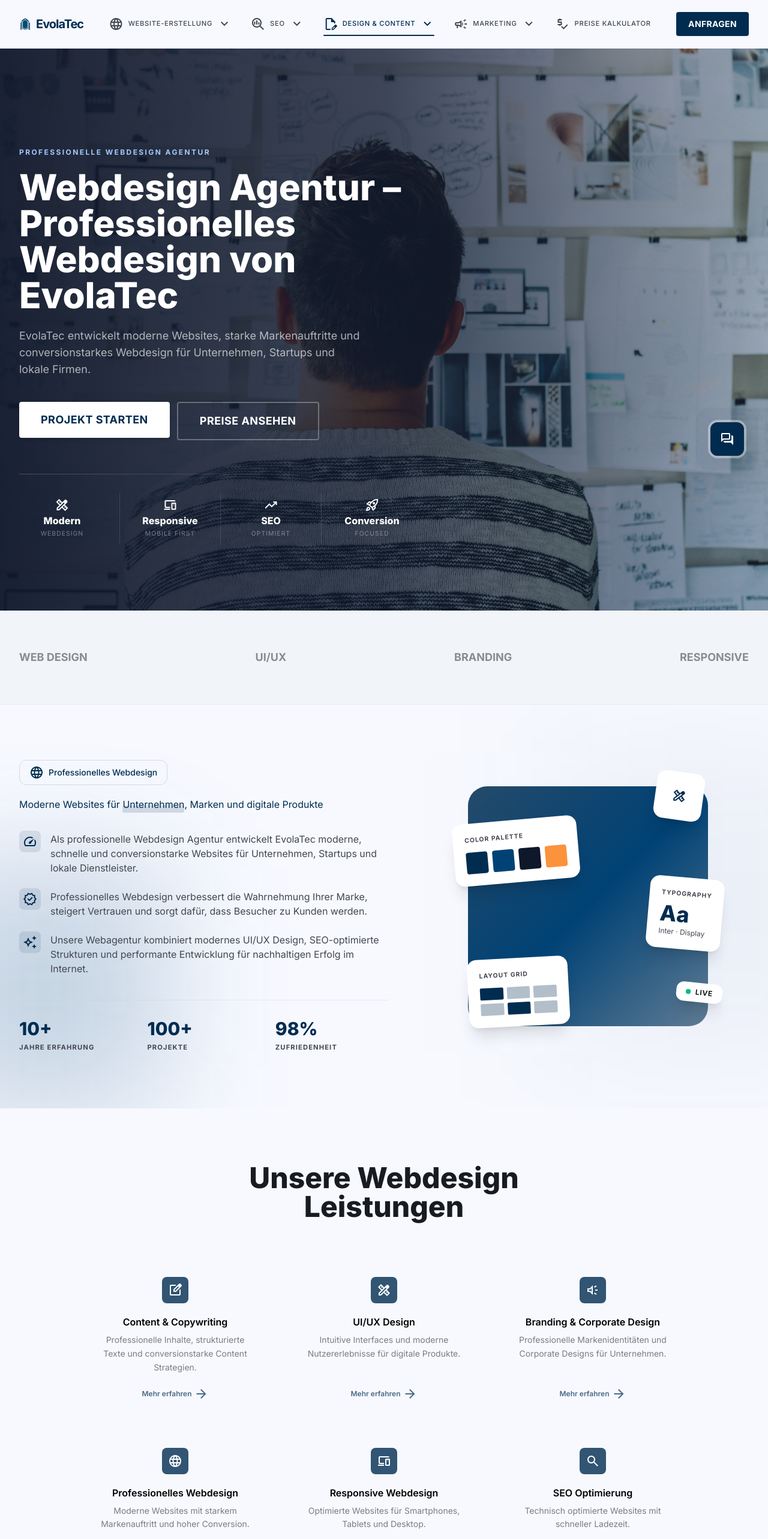
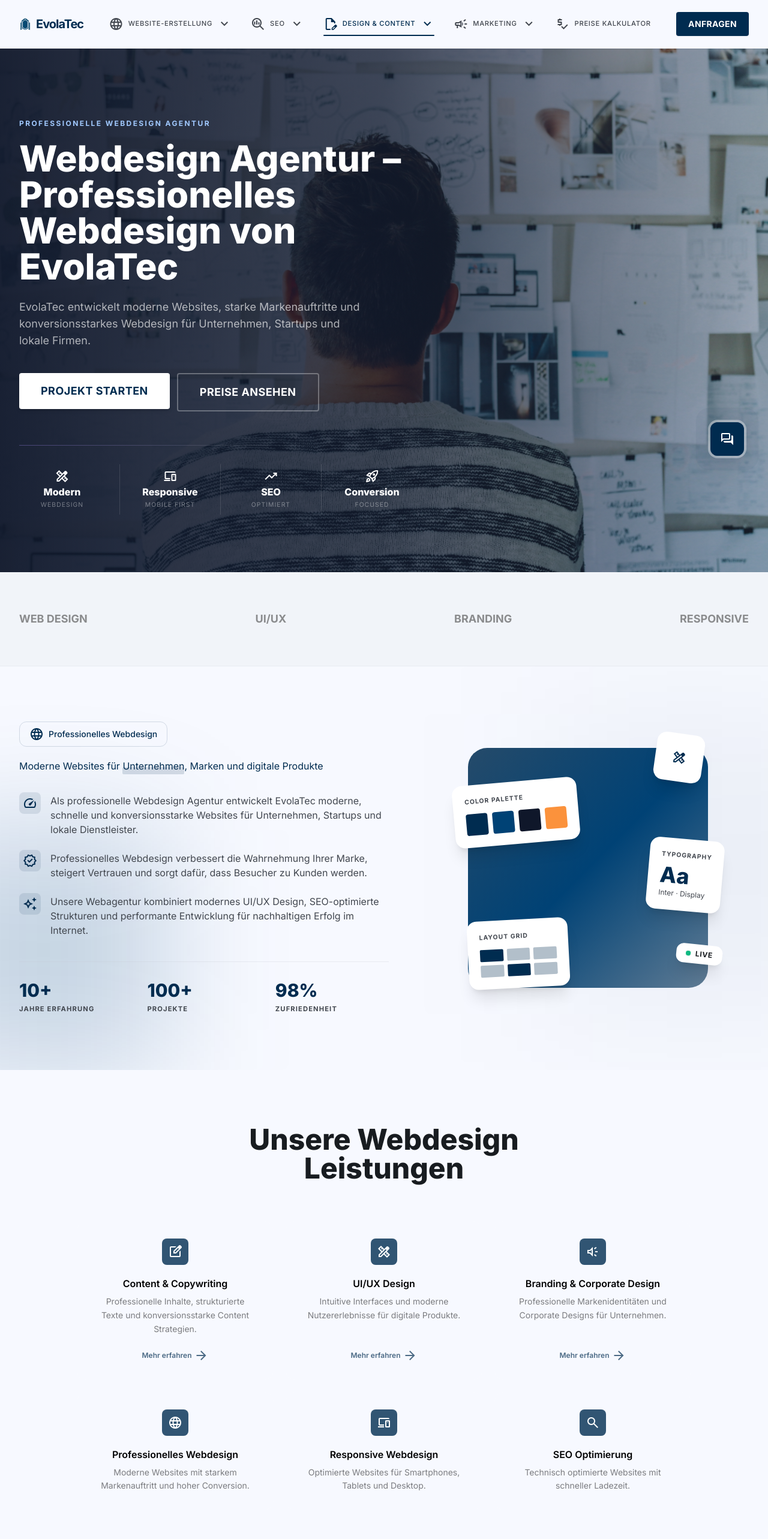
Before and after one commit to AndriiKozlovskyi/evolatec.de, a Nuxt app: page /webdesign in a window 1280 px wide. Shown: the top 2566 px of the page at 60% size. Built offline with nearby package versions, Linux system fonts and the light colour scheme.

Commit message:
texts changed

```diff
--- a/components/sections/HeroSection.vue
+++ b/components/sections/HeroSection.vue
@@ -1,5 +1,5 @@
 <template>
-  <section class="relative min-h-[calc(100svh-5rem)] md:min-h-screen flex items-center overflow-hidden">
+  <section class="relative min-h-[calc(100svh-5rem)] md:min-h-[min(85vh,820px)] flex items-center overflow-hidden">
     <!-- Background image — full opacity, cinematic crop -->
     <img
       :src="backgroundImage"
@@ -14,7 +14,7 @@
     <div class="absolute inset-0 bg-gradient-to-r from-slate-900/95 via-slate-900/75 to-slate-900/20"></div>
 
     <!-- Content -->
-    <div class="relative z-10 w-full max-w-container-max mx-auto px-gutter pt-10 pb-12 md:pt-40 md:pb-28">
+    <div class="relative z-10 w-full max-w-container-max mx-auto px-gutter pt-10 pb-12 md:pt-28 md:pb-24">
       <div class="max-w-2xl">
 
         <!-- Badge -->
--- a/pages/firmenwebsite-erstellen-lassen.vue
+++ b/pages/firmenwebsite-erstellen-lassen.vue
@@ -243,7 +243,7 @@
   },
   {
     title: 'Landingpage Entwicklung',
-    description: 'Conversionstarke Landingpages für Werbekampagnen, Leadgenerierung und digitale Produkte.',
+    description: 'Konversionsstarke Landingpages für Werbekampagnen, Leadgenerierung und digitale Produkte.',
     icon: 'flag',
     iconBg: 'bg-emerald-100',
     iconColor: 'text-emerald-600',
@@ -302,7 +302,7 @@
     icon: 'engineering',
     title: 'Website entwickeln lassen vom Profi',
     paragraphs: [
-      'Wer eine professionelle Website entwickeln lassen möchte, benötigt mehr als nur schönes Design — moderne Webseiten müssen technisch performant, mobil optimiert und conversionstark sein.',
+      'Wer eine professionelle Website entwickeln lassen möchte, benötigt mehr als nur schönes Design — moderne Webseiten müssen technisch performant, mobil optimiert und konversionsstark sein.',
       'Unsere Agentur entwickelt Webseiten für Unternehmen, Startups, Dienstleister und lokale Firmen, die online professionell auftreten möchten.',
       'Egal ob Landingpage, Unternehmenswebsite, Online Shop oder individuelle Plattform — EvolaTec entwickelt maßgeschneiderte Lösungen für moderne Anforderungen.',
       'Als professionelle Website Agentur unterstützen wir Unternehmen bei Webdesign, Entwicklung, SEO, Performance Optimierung und digitalem Wachstum.',
--- a/pages/firmenwebsite.vue
+++ b/pages/firmenwebsite.vue
@@ -323,7 +323,7 @@
     to: '/landing-development',
     icon: 'flag',
     title: 'Landingpage Entwicklung',
-    description: 'Conversionstarke Landingpages für Werbung, Kampagnen und Leadgenerierung.',
+    description: 'Konversionsstarke Landingpages für Werbung, Kampagnen und Leadgenerierung.',
   },
   {
     to: '/e-commerce-development',
--- a/pages/index.vue
+++ b/pages/index.vue
@@ -5,7 +5,7 @@
       background-image="/main/hero.webp"
       badge="Webdesign & Webentwicklung Agentur"
       title="Professionelle Website erstellen lassen für Unternehmen"
-      description="Moderne Firmenwebsites, Landingpages und Online Shops, die Kunden gewinnen und Ihr Unternehmen wachsen lassen. SEO-optimiert, schnell und conversion-stark."
+      description="Moderne Firmenwebsites, Landingpages und Online Shops, die Kunden gewinnen und Ihr Unternehmen wachsen lassen. SEO-optimiert, schnell und konversionsstark."
       primaryCTA="Kostenloses Angebot erhalten"
       secondaryCTA="Preise ansehen"
       :stats="heroStats"
--- a/pages/landingpage-erstellen-lassen.vue
+++ b/pages/landingpage-erstellen-lassen.vue
@@ -4,7 +4,7 @@
     <HeroSection
       background-image="/landing/hero.webp"
       badge="Conversion-orientierte Landingpages"
-      title="Landingpage & One-Pager erstellen lassen – schnell & conversion-stark"
+      title="Landingpage & One-Pager erstellen lassen – schnell & konversionsstark"
       description="Professionelle Landingpages für Werbung, Leadgenerierung und digitale Kampagnen. Optimiert für Conversions, Geschwindigkeit und SEO."
       primaryCTA="Kostenloses Angebot erhalten"
       secondaryCTA="Preise ansehen"
@@ -52,7 +52,7 @@
     <!-- CTA Section -->
     <CTASection
       title="Professionelle Landingpage erstellen lassen"
-      description="Conversion-starke Landingpages, die mehr Leads und Kunden bringen."
+      description="Konversionsstarke Landingpages, die mehr Leads und Kunden bringen."
       primary-cta="Kostenlos beraten lassen"
       secondary-cta="Preise ansehen"
     />
--- a/pages/marketing-google-ads.vue
+++ b/pages/marketing-google-ads.vue
@@ -179,7 +179,7 @@
 const adsServices = [
   {
     title: 'Google Suchanzeigen',
-    description: 'Sichtbarkeit bei relevanten Suchanfragen mit conversionstarken Anzeigen.',
+    description: 'Sichtbarkeit bei relevanten Suchanfragen mit konversionsstarken Anzeigen.',
     icon: 'ads_click',
     iconBg: 'bg-blue-100',
     iconColor: 'text-blue-600',
--- a/pages/ui-ux-design.vue
+++ b/pages/ui-ux-design.vue
@@ -83,7 +83,7 @@
     <!-- Final CTA -->
     <CTASection
       title="Professionelles UI/UX Design für moderne digitale Produkte"
-      description="EvolaTec entwickelt moderne Interfaces, starke Nutzererlebnisse und conversionstarke Designs für Unternehmen, Startups und digitale Plattformen."
+      description="EvolaTec entwickelt moderne Interfaces, starke Nutzererlebnisse und konversionsstarke Designs für Unternehmen, Startups und digitale Plattformen."
       primary-cta="UI/UX Projekt starten"
       secondary-cta="Kostenlos beraten lassen"
     />
@@ -262,7 +262,7 @@
     heading: 'Modernes User Interface Design',
     paragraphs: [
       'UI Design bestimmt, wie ein digitales Produkt aussieht und wahrgenommen wird.',
-      'Unsere UI/UX Agentur entwickelt minimalistische, moderne und conversionstarke Benutzeroberflächen für Unternehmen, Startups und digitale Plattformen.',
+      'Unsere UI/UX Agentur entwickelt minimalistische, moderne und konversionsstarke Benutzeroberflächen für Unternehmen, Startups und digitale Plattformen.',
     ],
   },
 ];
--- a/pages/web-development.vue
+++ b/pages/web-development.vue
@@ -243,7 +243,7 @@
   },
   {
     title: 'Landingpage Entwicklung',
-    description: 'Conversionstarke Landingpages für Werbekampagnen, Leadgenerierung und digitale Produkte.',
+    description: 'Konversionsstarke Landingpages für Werbekampagnen, Leadgenerierung und digitale Produkte.',
     icon: 'flag',
     iconBg: 'bg-emerald-100',
     iconColor: 'text-emerald-600',
@@ -302,7 +302,7 @@
     icon: 'engineering',
     title: 'Website entwickeln lassen vom Profi',
     paragraphs: [
-      'Wer eine professionelle Website entwickeln lassen möchte, benötigt mehr als nur schönes Design — moderne Webseiten müssen technisch performant, mobil optimiert und conversionstark sein.',
+      'Wer eine professionelle Website entwickeln lassen möchte, benötigt mehr als nur schönes Design — moderne Webseiten müssen technisch performant, mobil optimiert und konversionsstark sein.',
       'Unsere Agentur entwickelt Webseiten für Unternehmen, Startups, Dienstleister und lokale Firmen, die online professionell auftreten möchten.',
       'Egal ob Landingpage, Unternehmenswebsite, Online Shop oder individuelle Plattform — EvolaTec entwickelt maßgeschneiderte Lösungen für moderne Anforderungen.',
       'Als professionelle Website Agentur unterstützen wir Unternehmen bei Webdesign, Entwicklung, SEO, Performance Optimierung und digitalem Wachstum.',
--- a/pages/webdesign.vue
+++ b/pages/webdesign.vue
@@ -5,7 +5,7 @@
       background-image="/main/design.webp"
       badge="Professionelle Webdesign Agentur"
       title="Webdesign Agentur – Professionelles Webdesign von EvolaTec"
-      description="EvolaTec entwickelt moderne Websites, starke Markenauftritte und conversionstarkes Webdesign für Unternehmen, Startups und lokale Firmen."
+      description="EvolaTec entwickelt moderne Websites, starke Markenauftritte und konversionsstarkes Webdesign für Unternehmen, Startups und lokale Firmen."
       primaryCTA="Projekt starten"
       secondaryCTA="Preise ansehen"
       :stats="heroStats"
@@ -184,7 +184,7 @@
     <!-- CTA -->
     <CTASection
       title="Professionelles Webdesign für Ihr Unternehmen"
-      description="EvolaTec entwickelt moderne Websites, starke Markenauftritte und conversionstarke digitale Erlebnisse."
+      description="EvolaTec entwickelt moderne Websites, starke Markenauftritte und konversionsstarke digitale Erlebnisse."
       primary-cta="Webdesign anfragen"
       secondary-cta="Kostenlos beraten lassen"
     />
@@ -207,7 +207,7 @@
 const introPoints = [
   {
     icon: 'speed',
-    text: 'Als professionelle Webdesign Agentur entwickelt EvolaTec moderne, schnelle und conversionstarke Websites für Unternehmen, Startups und lokale Dienstleister.',
+    text: 'Als professionelle Webdesign Agentur entwickelt EvolaTec moderne, schnelle und konversionsstarke Websites für Unternehmen, Startups und lokale Dienstleister.',
   },
   {
     icon: 'verified',
@@ -258,7 +258,7 @@
 const designServices = [
   {
     title: 'Content & Copywriting',
-    description: 'Professionelle Inhalte, strukturierte Texte und conversionstarke Content Strategien.',
+    description: 'Professionelle Inhalte, strukturierte Texte und konversionsstarke Content Strategien.',
     icon: 'edit_square',
     iconBg: 'bg-blue-100',
     iconColor: 'text-blue-600',
```
Also changed, not shown: pages/webseiten-texte-schreiben-lassen.vue (+5 -5 lines).
